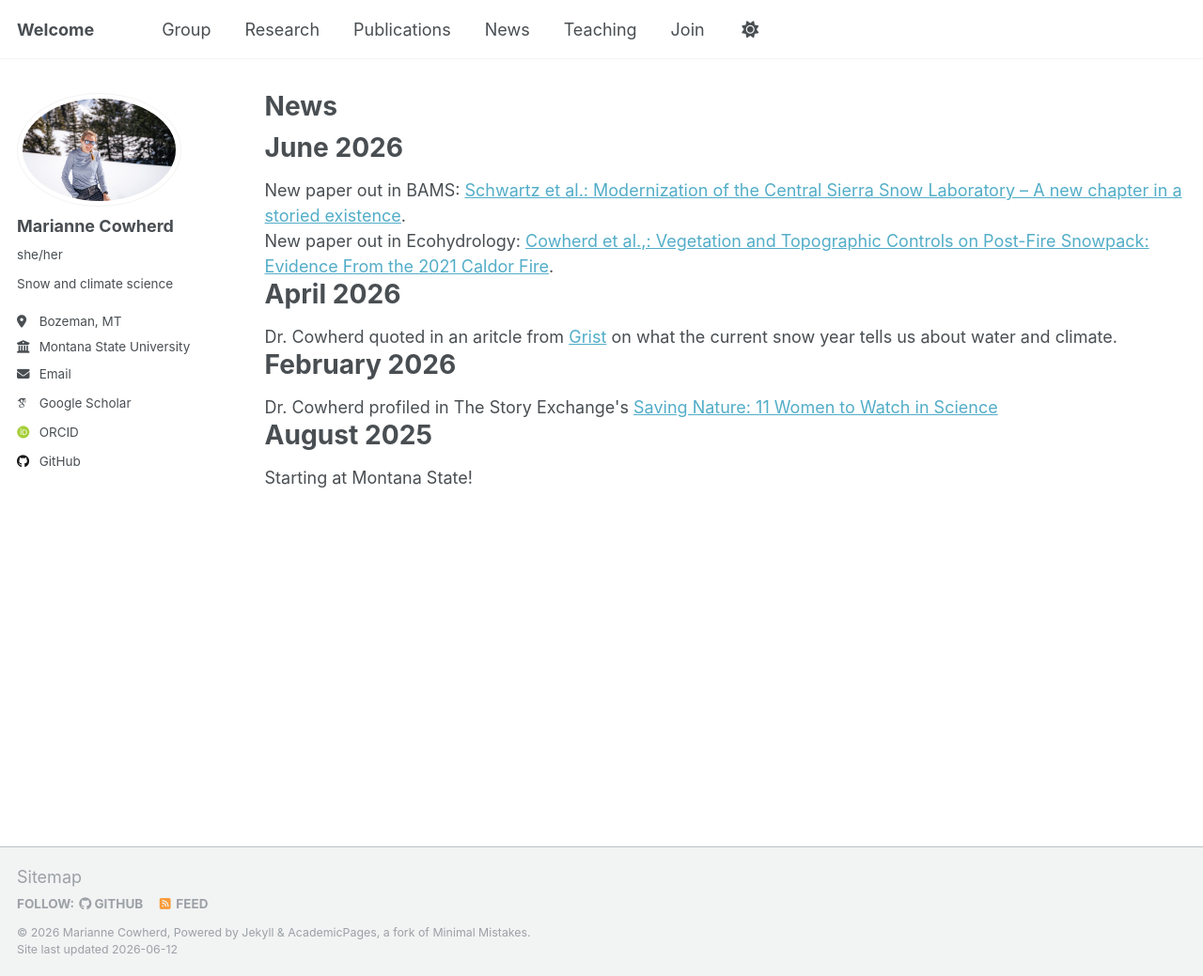
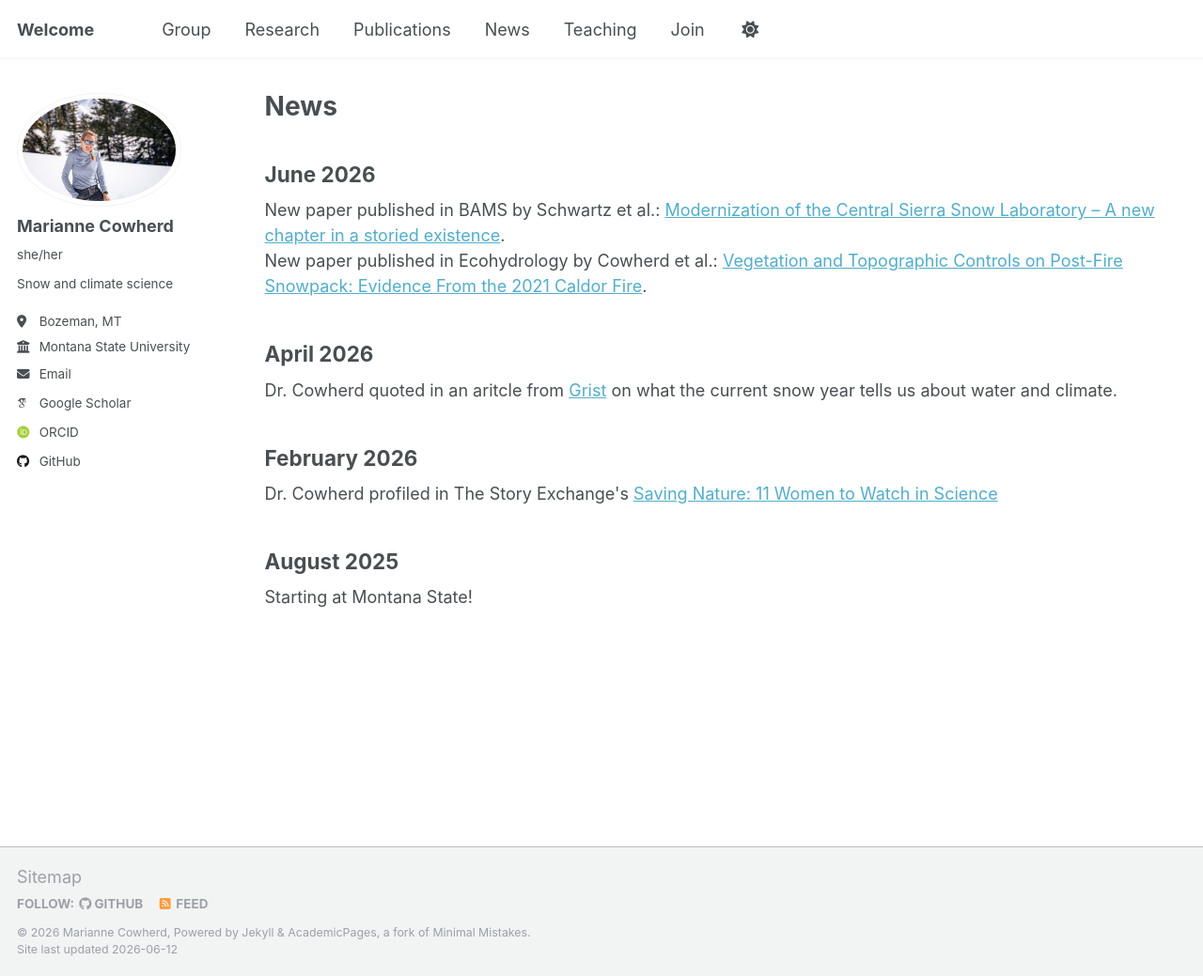
Before and after one commit to mariannecowherd/mariannecowherd.github.io, a Jekyll site: the page built from _pages/news.html, in a window 1280 px wide and 1039 px high. Shown: the whole window at 94% size. Built offline with Jekyll 4.4.1, drawn with Linux system fonts in a browser that asks for light colours; some web fonts are replaced; a script that is not in the unit is left out.

Commit message:
Update news.html

```diff
--- a/_pages/news.html
+++ b/_pages/news.html
@@ -5,15 +5,15 @@ permalink: /news/
 author_profile: true
 ---
 
-<h1>June 2026</h1>
-New paper out in BAMS: <a href="https://journals.ametsoc.org/view/journals/bams/aop/BAMS-D-25-0112.1/BAMS-D-25-0112.1.xml"> Schwartz et al.: Modernization of the Central Sierra Snow Laboratory – A new chapter in a storied existence</a>.<br>
-New paper out in Ecohydrology: <a href="https://onlinelibrary.wiley.com/doi/full/10.1002/eco.70235"> Cowherd et al.,: Vegetation and Topographic Controls on Post-Fire Snowpack: Evidence From the 2021 Caldor Fire</a>.
+<h2>June 2026</h2>
+New paper published in BAMS by Schwartz et al.: <a href="https://journals.ametsoc.org/view/journals/bams/aop/BAMS-D-25-0112.1/BAMS-D-25-0112.1.xml"> Modernization of the Central Sierra Snow Laboratory – A new chapter in a storied existence</a>.<br>
+New paper published in Ecohydrology by Cowherd et al.: <a href="https://onlinelibrary.wiley.com/doi/full/10.1002/eco.70235"> Vegetation and Topographic Controls on Post-Fire Snowpack: Evidence From the 2021 Caldor Fire</a>.
 <br>
-<h1>April 2026</h1>
+<h2>April 2026</h2>
 Dr. Cowherd quoted in an aritcle from <a href="https://grist.org/climate/the-wests-unprecedented-winter-could-fuel-a-summer-of-disaster/">Grist</a> on what the current snow year tells us about water and climate.
 <br>
-<h1>February 2026</h1>
+<h2>February 2026</h2>
 Dr. Cowherd profiled in The Story Exchange's <a href="https://thestoryexchange.org/11-women-to-watch-in-science-2026/" target="_blank">Saving Nature: 11 Women to Watch in Science</a>
 <br>
-<h1>August 2025</h1>
+<h2>August 2025</h2>
 Starting at Montana State!
```
